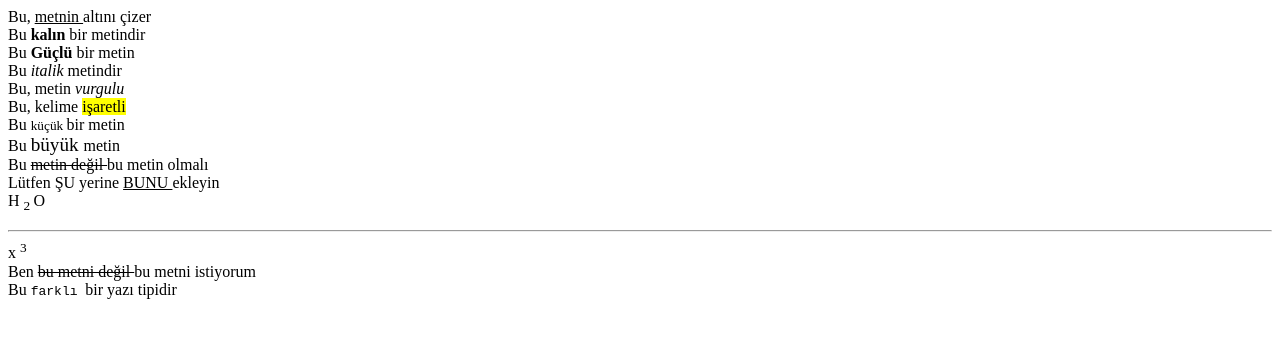
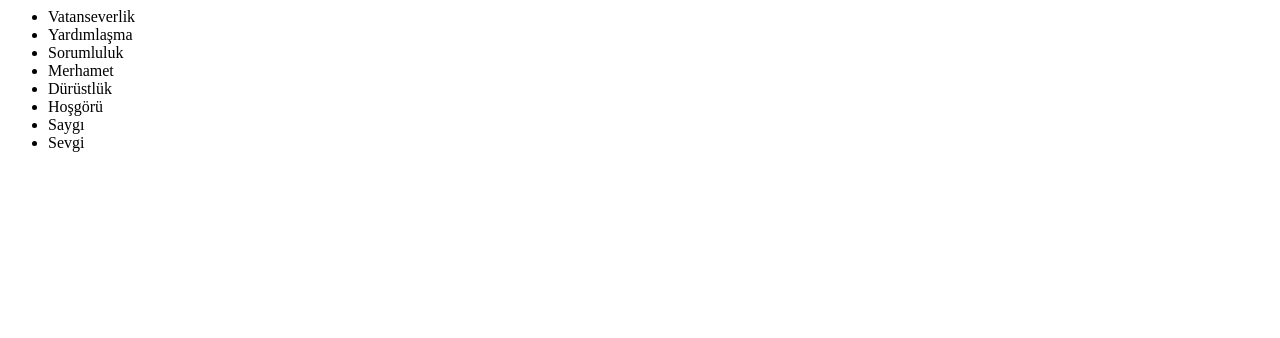
Before and after one commit to ibrahimdursun81/ibrahimdursun81.github.io, a plain HTML site: page index.html in a window 1280 px wide. Drawn offline with Linux system fonts and the light colour scheme.

Commit message:
Update index.html

```diff
--- a/index.html
+++ b/index.html
@@ -1,21 +1,14 @@
 <html>
  <body>
-<p>
-Bu, <u> metnin </u> altını çizer <br/>
-Bu <b> kalın </b> bir metindir <br/>
-Bu <strong> Güçlü </strong> bir metin <br/>
-Bu <i> italik </i> metindir <br/>
-Bu, metin <em> vurgulu </em> <br/>
-Bu, kelime <mark> işaretli </mark> <br/>
-Bu <small> küçük </small> bir metin <br/>
-Bu <big> büyük </big> metin <br/>
-Bu <del> metin değil </del> bu metin olmalı <br/>
-Lütfen ŞU yerine <ins> BUNU </ins> ekleyin <br/>
-H <sub> 2 </sub> O <br/>
-<hr/>
-x <sup> 3 </sup> <br/>
-Ben <strike> bu metni değil </strike> bu metni istiyorum <br/>
-Bu <tt> farklı </tt> bir yazı tipidir
-</p>
+<ul>
+<li>Vatanseverlik</li>
+<li>Yardımlaşma</li>
+<li>Sorumluluk</li>
+<li>Merhamet</li>
+<li>Dürüstlük</li>
+<li>Hoşgörü</li>
+<li>Saygı</li>
+<li>Sevgi</li>
+</ul>
   </body>
 </html>
```
